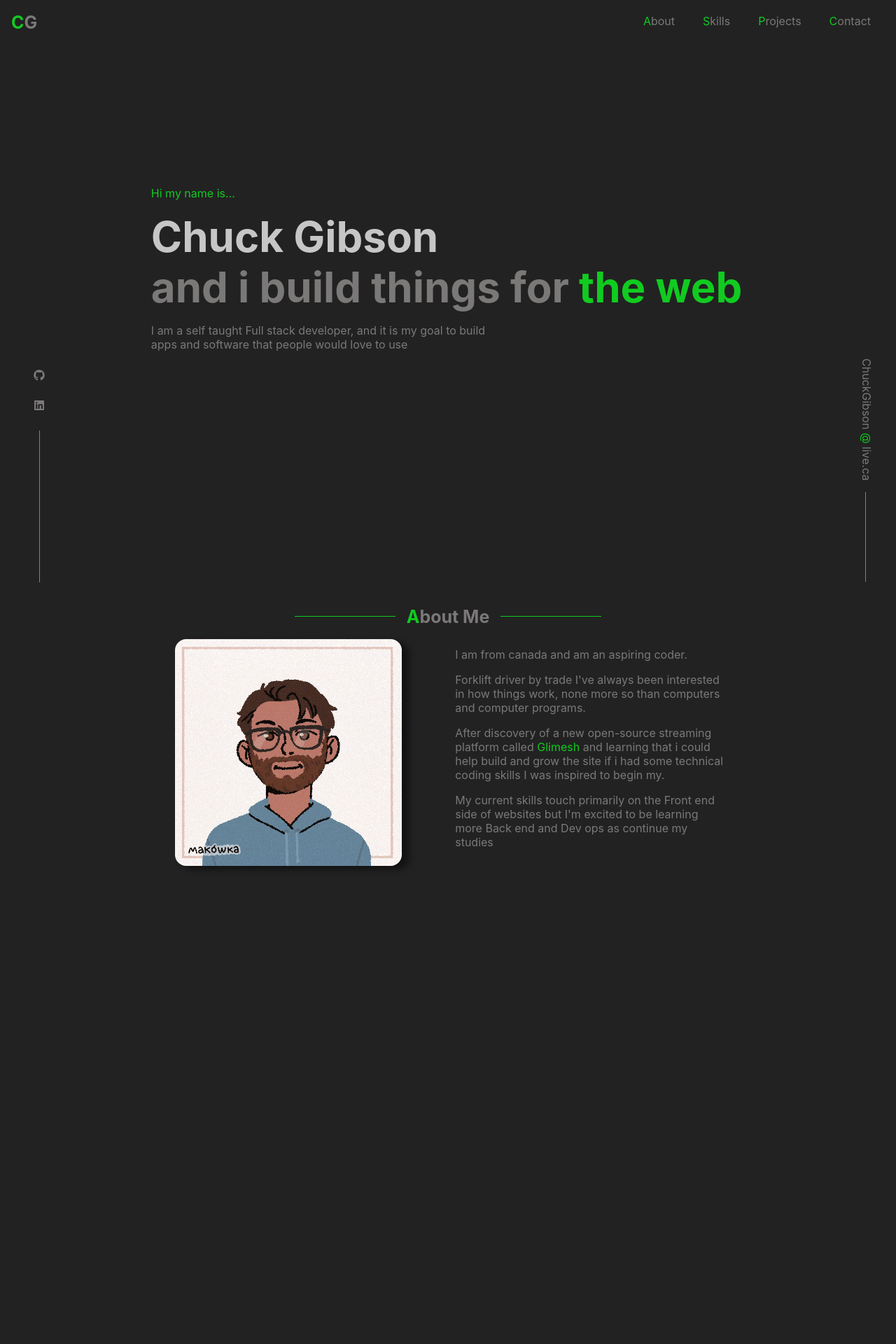
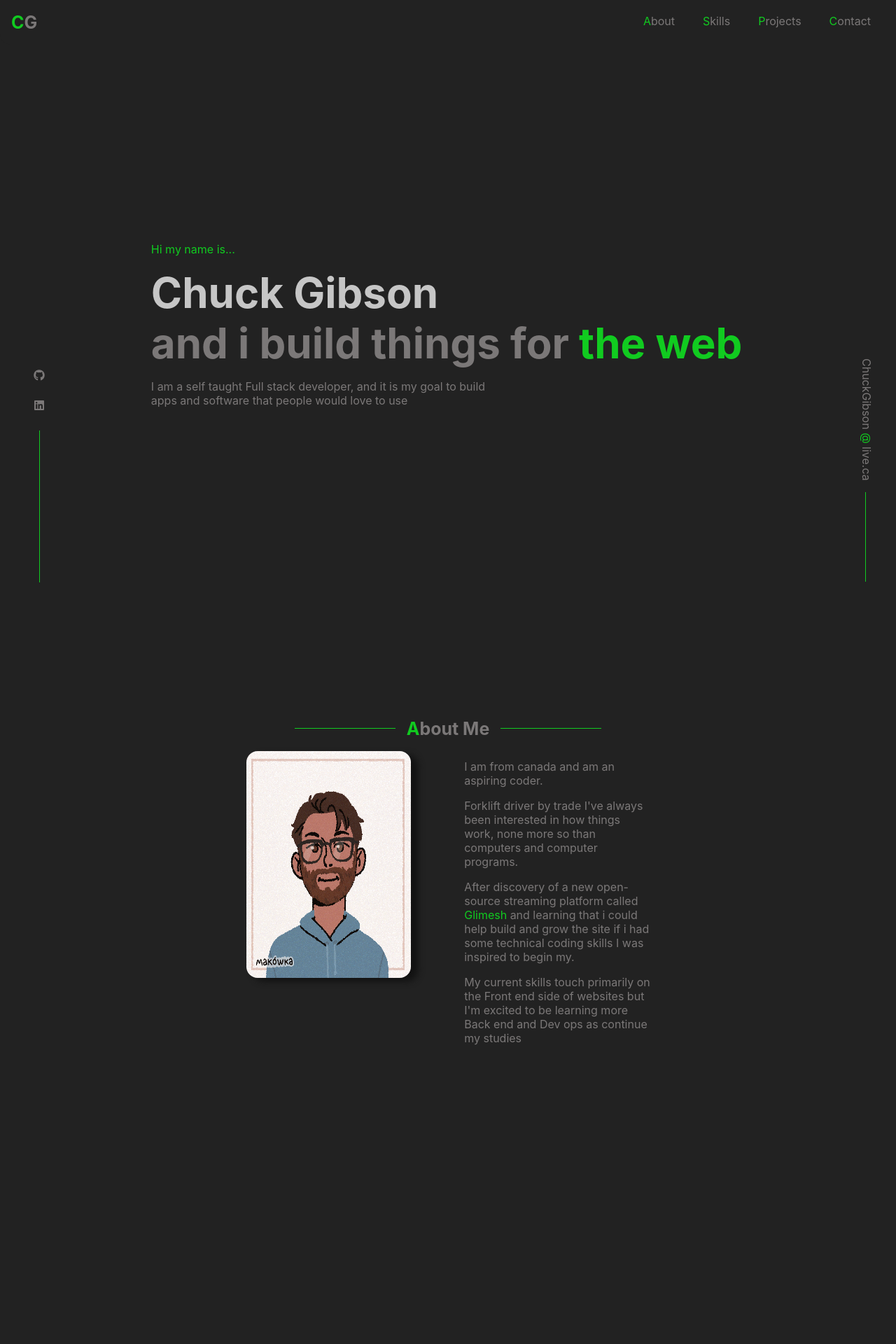
Before and after one commit to Chuck-Gibson/chuck_portfolio, a React (Create React App) app: page / in a window 1280 px wide. Shown: the top 1920 px of the page at 70% size. Built offline with nearby package versions, Linux system fonts and the light colour scheme.

Commit message:
added animation to intro

```diff
--- a/src/components/about.css
+++ b/src/components/about.css
@@ -1,4 +1,4 @@
-.about-container{
+.about-container {
     height: 60rem;
     display: flex;
     flex-direction: column;
@@ -8,7 +8,8 @@
 .content-container {
     display: flex;
     flex-direction: row;
-    width: 100%;
+    width: 70%;
+    margin: auto;
     justify-content: center;
     height: 100%;
 }
--- a/src/components/introduction.css
+++ b/src/components/introduction.css
@@ -3,7 +3,7 @@
     margin: auto;
     justify-content: center;
     align-items: center;
-    height:40rem;
+    height:50rem;
     width: 70%;
     text-align: left;
 
@@ -13,12 +13,22 @@
 
 }
 .intro h1{
+    animation: slidin 3s ease ;
     margin: auto;
 }
+
 .intro p{
+    animation:slidin 3s ;
     max-width: 60%;
-    animation-delay: 1.5s;
+
 }
 #name{
     color: rgb(198, 198, 198);
 }
+
+@keyframes slidin{
+    0%{
+        opacity: 0%;
+        transform:translateX(-300%)
+    }
+}
```
